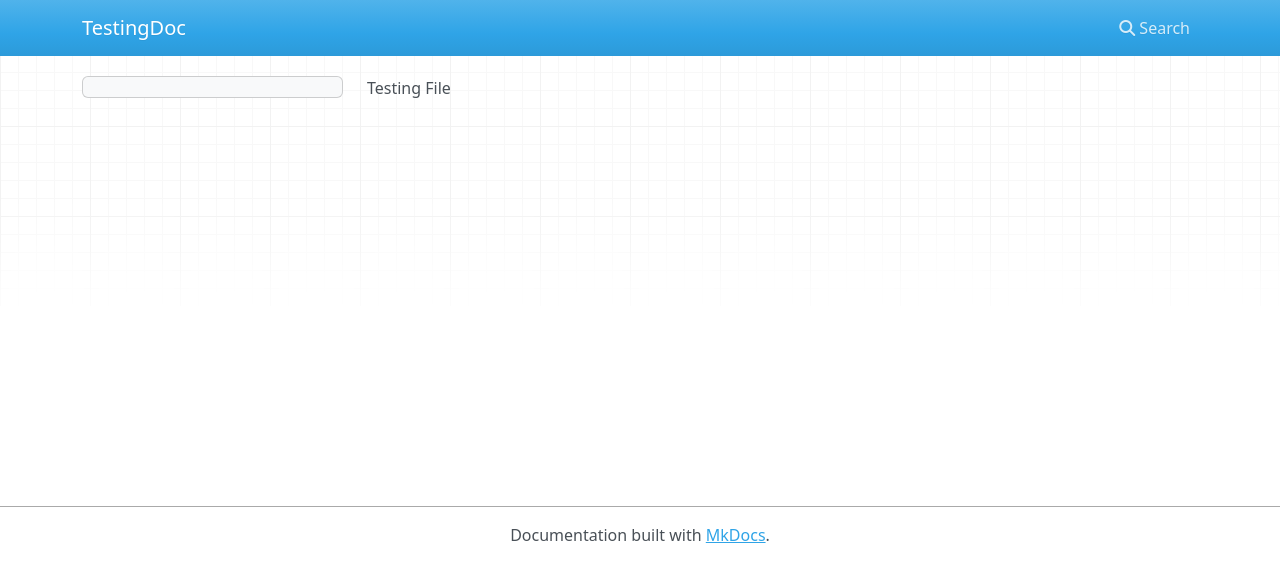
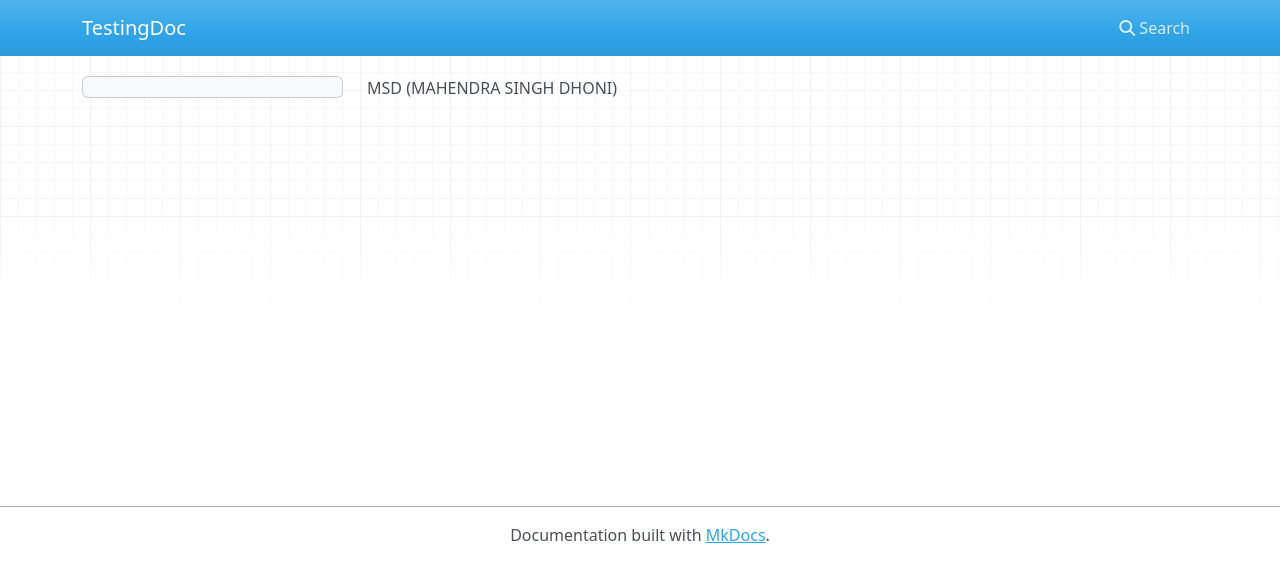
Before and after one commit to rup2244/testDoc, an MkDocs documentation site: the page built from docs/testFile.md, in a window 1280 px wide. Shown: the top 582 px of the page. Built offline with MkDocs 1.6.1, drawn with Linux system fonts in a browser that asks for light colours; nearby versions of some CDN libraries.

Commit message:
Update testFile.md

```diff
--- a/docs/testFile.md
+++ b/docs/testFile.md
@@ -1 +1 @@
-Testing File
+MSD (MAHENDRA SINGH DHONI)
```
